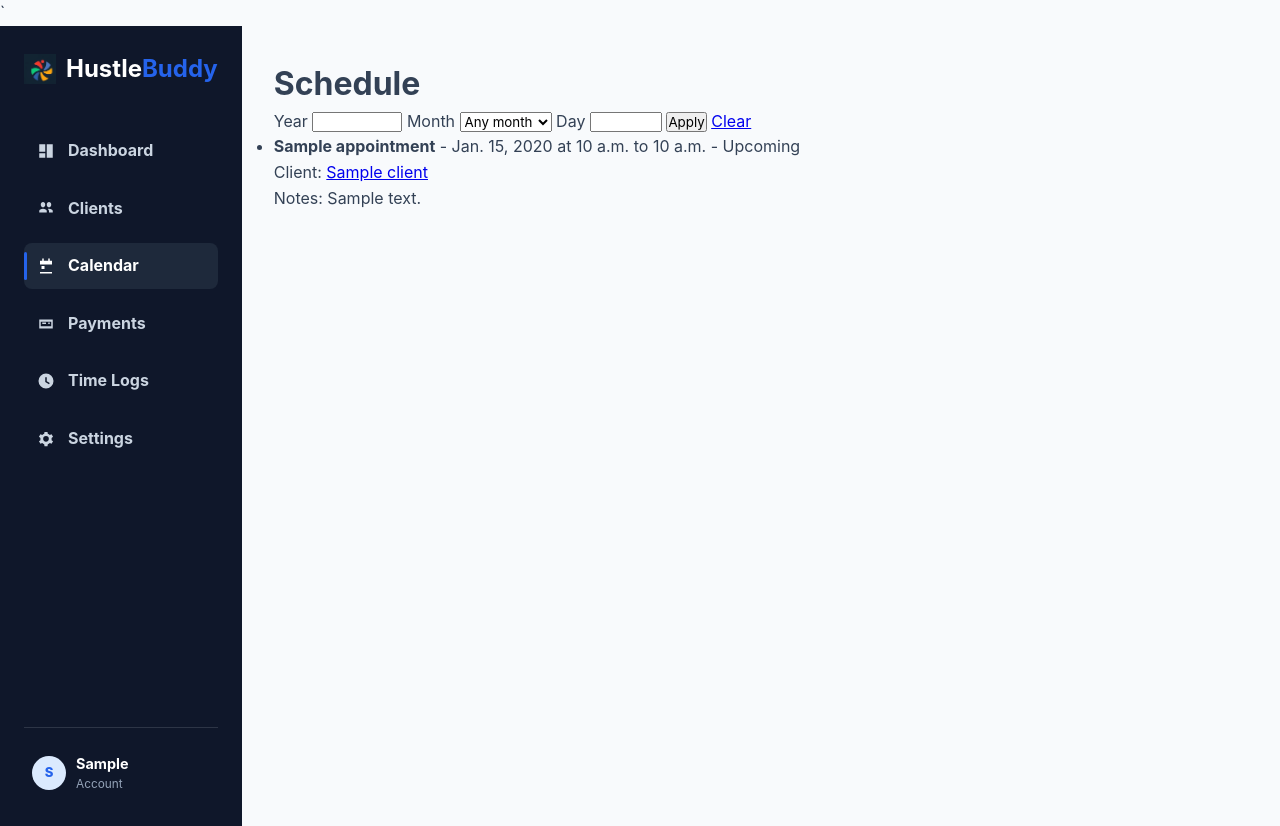
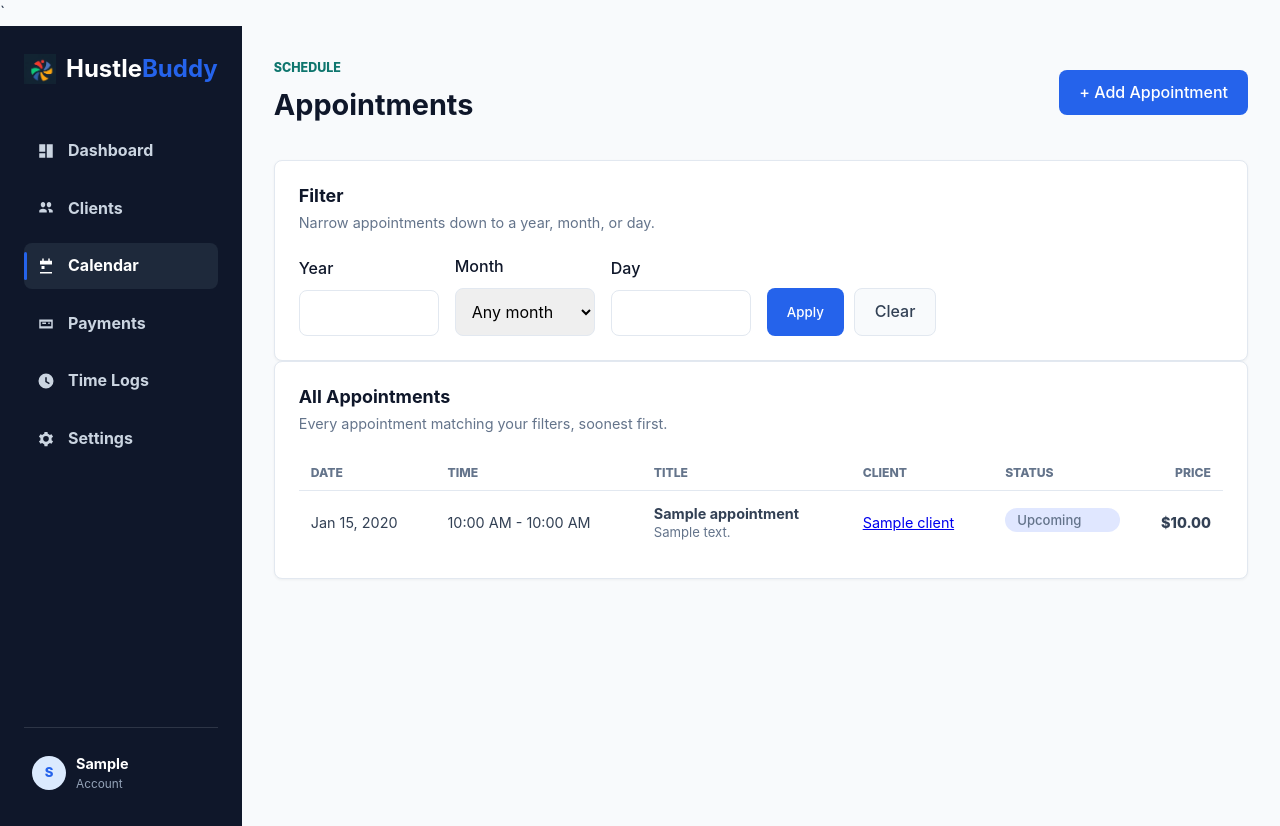
Before and after one commit to bradleyngwx-dot/HustleBuddy, a Django app: page /schedule/ in a window 1280 px wide. Run offline with Django 5.2, Linux system fonts and the light colour scheme; a user stored in the database is signed in; tables that the repository leaves empty hold one stand-in row (values such as "Sample post").

Commit message:
Adding scheduling tab UI

```diff
--- a/core/static/core/css/style.css
+++ b/core/static/core/css/style.css
@@ -942,6 +942,24 @@ body {
         width: 100%;
     }
 
+    .schedule-filter-form {
+        flex-direction: column;
+        align-items: stretch;
+    }
+
+    .schedule-filter-form .form-group {
+        width: 100%;
+        min-width: 0;
+    }
+
+    .schedule-filter-actions {
+        width: 100%;
+    }
+
+    .schedule-filter-actions .btn {
+        flex: 1;
+    }
+
     .dashboard-title {
         font-size: 1.65rem;
     }
@@ -1006,6 +1024,23 @@ body {
     box-shadow: 0 0 0 3px rgba(37, 99, 235, 0.1);
 }
 
+.schedule-filter-form {
+    display: flex;
+    flex-wrap: wrap;
+    align-items: flex-end;
+    gap: 16px;
+}
+
+.schedule-filter-form .form-group {
+    min-width: 140px;
+    margin-bottom: 0;
+}
+
+.schedule-filter-actions {
+    display: flex;
+    gap: 10px;
+}
+
 textarea.form-control {
     resize: vertical;
     min-height: 100px;
--- a/core/templates/core/schedule.html
+++ b/core/templates/core/schedule.html
@@ -1,16 +1,33 @@
-{% extends "core/base.html" %}
+{% extends 'core/base.html' %}
 
 {% block title %}Schedule - HustleBuddy{% endblock %}
 
 {% block content %}
-    <h1>Schedule</h1>
+<div class="page-header">
+    <div>
+        <p class="dashboard-eyebrow">Schedule</p>
+        <h1 class="page-title">Appointments</h1>
+    </div>
+    <a href="{% url 'add_appointment_global' %}" class="btn btn-primary">+ Add Appointment</a>
+</div>
 
-    <form method="get">
+<div class="card">
+    <div class="section-header">
+        <div>
+            <h2>Filter</h2>
+            <p>Narrow appointments down to a year, month, or day.</p>
+        </div>
+    </div>
+
+    <form method="get" class="schedule-filter-form">
+        <div class="form-group">
             <label for="year">Year</label>
-        <input type="number" id="year" name="year" min="2000" max="2100" value="{{ selected_year }}">
+            <input type="number" id="year" name="year" class="form-control" min="2000" max="2100" value="{{ selected_year }}">
+        </div>
 
+        <div class="form-group">
             <label for="month">Month</label>
-        <select id="month" name="month">
+            <select id="month" name="month" class="form-control">
                 <option value="">Any month</option>
                 <option value="1" {% if selected_month == "1" %}selected{% endif %}>January</option>
                 <option value="2" {% if selected_month == "2" %}selected{% endif %}>February</option>
@@ -25,36 +42,73 @@
                 <option value="11" {% if selected_month == "11" %}selected{% endif %}>November</option>
                 <option value="12" {% if selected_month == "12" %}selected{% endif %}>December</option>
             </select>
+        </div>
 
+        <div class="form-group">
             <label for="day">Day</label>
-        <input type="number" id="day" name="day" min="1" max="31" value="{{ selected_day }}">
+            <input type="number" id="day" name="day" class="form-control" min="1" max="31" value="{{ selected_day }}">
+        </div>
 
-        <button type="submit">Apply</button>
-        <a href="{% url 'schedule' %}">Clear</a>
+        <div class="schedule-filter-actions">
+            <button type="submit" class="btn btn-primary">Apply</button>
+            <a href="{% url 'schedule' %}" class="btn btn-secondary">Clear</a>
+        </div>
     </form>
+</div>
+
+<div class="card">
+    <div class="section-header">
+        <div>
+            <h2>All Appointments</h2>
+            <p>Every appointment matching your filters, soonest first.</p>
+        </div>
+    </div>
 
     {% if appointments %}
-        <ul>
+        <div class="responsive-table">
+            <table class="payment-table">
+                <thead>
+                    <tr>
+                        <th>Date</th>
+                        <th>Time</th>
+                        <th>Title</th>
+                        <th>Client</th>
+                        <th>Status</th>
+                        <th class="amount-cell">Price</th>
+                    </tr>
+                </thead>
+                <tbody>
                     {% for appointment in appointments %}
-                <li>
-                    <strong>{{ appointment.title }}</strong>
-                    - {{ appointment.date }}
-                    at {{ appointment.start_time }}
-                    {% if appointment.end_time %} to {{ appointment.end_time }}{% endif %}
-                    - {{ appointment.get_status_display }}
-                    <br>
-                    Client:
-                    <a href="{% url 'client_detail' appointment.client.id %}">
-                        {{ appointment.client.name }}
-                    </a>
+                        <tr class="clickable-row" data-href="{% url 'edit_appointment' appointment.id %}" tabindex="0">
+                            <td>{{ appointment.date|date:"M j, Y" }}</td>
+                            <td>
+                                {{ appointment.start_time|time:"g:i A" }}{% if appointment.end_time %} - {{ appointment.end_time|time:"g:i A" }}{% endif %}
+                            </td>
+                            <td><strong>{{ appointment.title }}</strong>
                                 {% if appointment.notes %}
-                        <br>
-                        Notes: {{ appointment.notes }}
+                                    <span>{{ appointment.notes }}</span>
                                 {% endif %}
-                </li>
+                            </td>
+                            <td>
+                                <a href="{% url 'client_detail' appointment.client.id %}">{{ appointment.client.name }}</a>
+                            </td>
+                            <td>
+                                <span class="badge {% if appointment.status == 'completed' %}badge-success{% elif appointment.status == 'cancelled' %}badge-danger{% elif appointment.status == 'rescheduled' %}badge-warning{% endif %}">
+                                    {{ appointment.get_status_display }}
+                                </span>
+                            </td>
+                            <td class="amount-cell">${{ appointment.price|floatformat:2 }}</td>
+                        </tr>
                     {% endfor %}
-        </ul>
+                </tbody>
+            </table>
+        </div>
     {% else %}
-        <p>No appointments scheduled yet.</p>
+        <div class="empty-state">
+            <h3>No appointments scheduled yet</h3>
+            <p>Appointments will appear here once you add one for a client.</p>
+            <a href="{% url 'add_appointment_global' %}" class="btn btn-secondary">Add Appointment</a>
+        </div>
     {% endif %}
+</div>
 {% endblock %}
--- a/core/views.py
+++ b/core/views.py
@@ -134,7 +134,6 @@ def save_appointment_for_client(form, client, user):
     sync_time_log_for_appointment(appointment)
     sync_payment_for_appointment(appointment)
     return appointment
-
 
 @login_required
 def add_client(request):
--- a/hustlebuddy/settings.py
+++ b/hustlebuddy/settings.py
@@ -43,11 +43,14 @@ INSTALLED_APPS = [
     'django.contrib.sessions',
     'django.contrib.messages',
     'django.contrib.staticfiles',
+    'django.contrib.sites',
     "allauth",
     "allauth.account",
     "allauth.socialaccount",
     'core',
 ]
+
+SITE_ID = 1
 
 AUTHENTICATION_BACKENDS = [
     "django.contrib.auth.backends.ModelBackend",
@@ -111,6 +114,7 @@ if not EMAIL_BACKEND:
 DEFAULT_FROM_EMAIL = os.getenv("DEFAULT_FROM_EMAIL", EMAIL_HOST_USER or "noreply@hustlebuddy.local")
 
 ACCOUNT_CONFIRM_EMAIL_ON_GET = True
+ACCOUNT_EMAIL_CONFIRMATION_HMAC = False
 
 ACCOUNT_EMAIL_CONFIRMATION_ANONYMOUS_REDIRECT_URL = "/accounts/login/?verified=1"
 
```
Also changed, not shown: docker-compose.yml (+16 -2 lines). Lines whose indentation alone changed are shown as unchanged.
